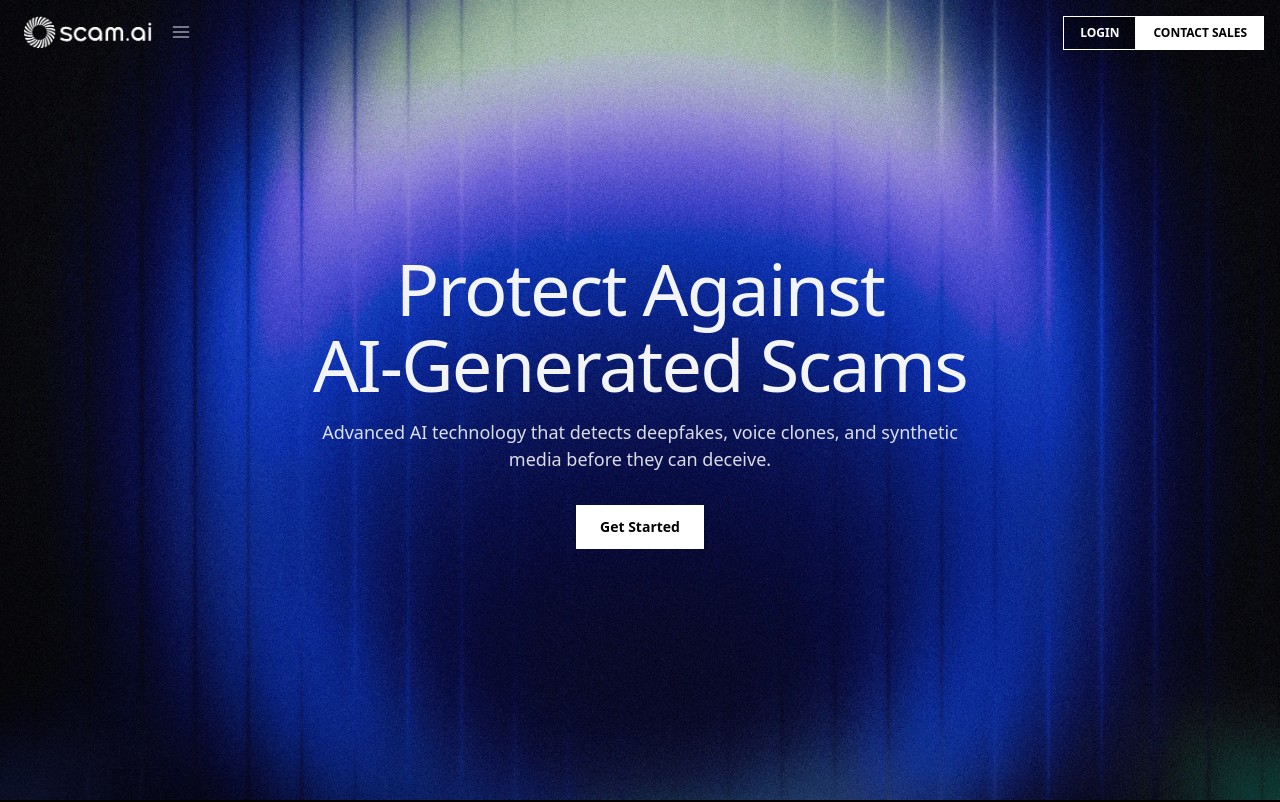
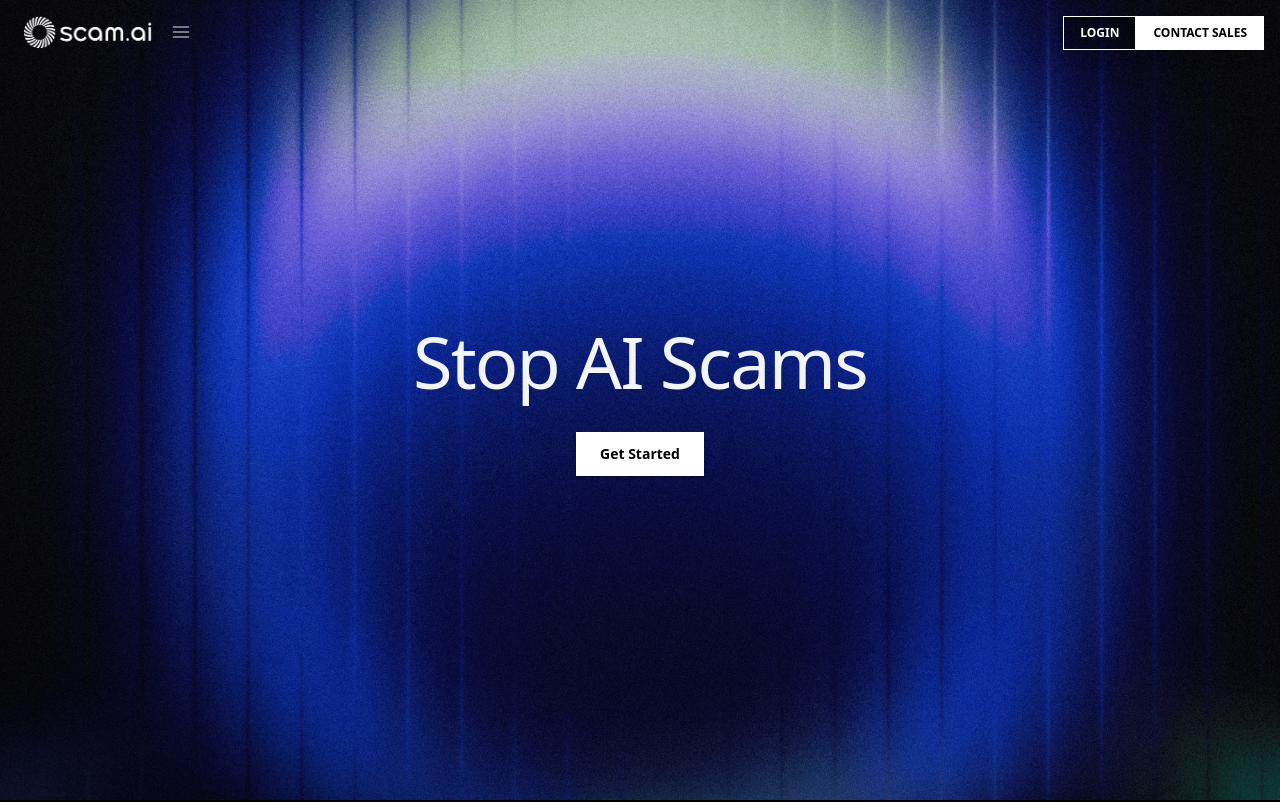
Before and after one commit to aptxaptx/scamai-landing, a Next.js app: page / in a window 1280 px wide. Shown: the top 802 px of the page. Built offline with nearby package versions, Linux system fonts and the light colour scheme.

Commit message:
Update HERO_CONFIG text in app constants
Shortened the title and subtitle, and cleared the description in HERO_CONFIG to simplify messaging for the hero section.

```diff
--- a/src/constants/app.ts
+++ b/src/constants/app.ts
@@ -32,9 +32,9 @@ export const ANIMATION_DURATION = {
 } as const;
 
 export const HERO_CONFIG = {
-  title: "Protect Against\nAI-Generated Scams",
-  subtitle: "Real-Time Detection\nFor a Safer Digital World",
-  description: "Advanced AI technology that detects deepfakes, voice clones, and synthetic media before they can deceive.",
+  title: "Stop AI Scams",
+  subtitle: "Real‑time detection",
+  description: "",
   cta: {
     label: "Get Started",
     href: "/demo"
```
